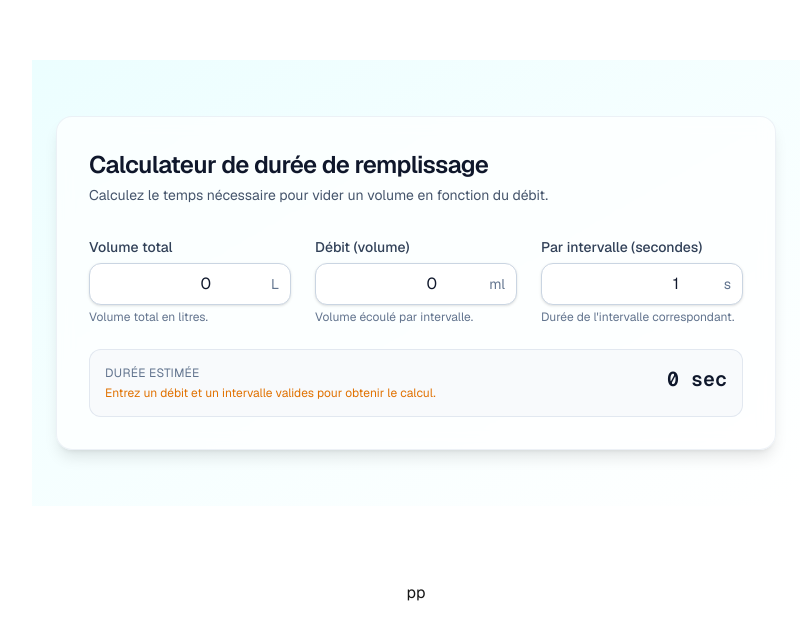
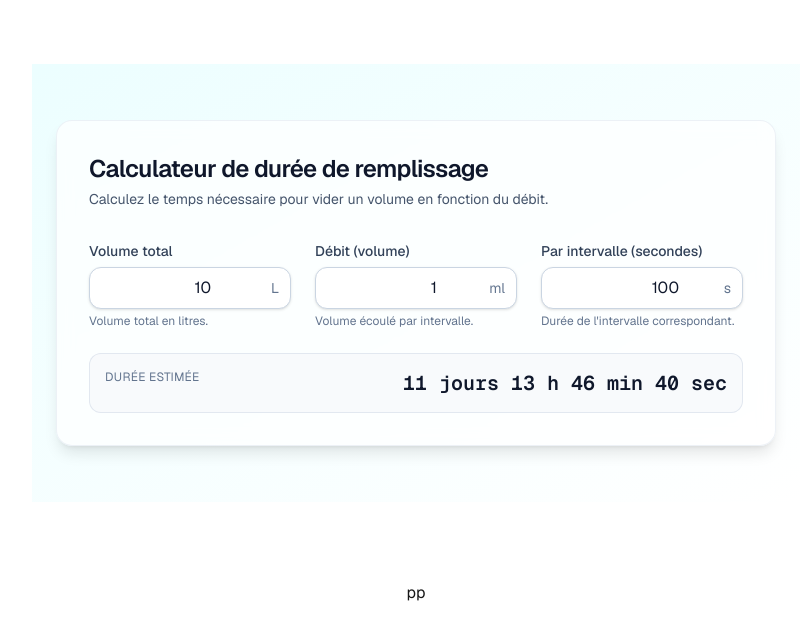
Before and after one commit to RemiGirard/pamVolum, a Next.js app in the folder next-app/: page / in a window 1280 px wide. Shown: the part 117-756 px from the top of the page, without its empty margins (224-1035 px from the left). Built offline with nearby package versions, Linux system fonts and the light colour scheme.

Commit message:
feat: improve input UX

```diff
--- a/next-app/src/Presentation/components/Calculator.tsx
+++ b/next-app/src/Presentation/components/Calculator.tsx
@@ -25,18 +25,26 @@ function formatDuration(totalSeconds: number): string {
 }
 
 export default function Calculator() {
-  const [volumeValue, setVolumeValue] = useState<number>(0); // litres
-  const [volumeSpeed, setVolumeSpeed] = useState<{
-    volume: number; // millilitres
-    perTimeInSeconds: number; // seconds
-  }>({
-    volume: 0,
-    perTimeInSeconds: 1,
-  });
+  // Keep raw strings so inputs can be temporarily empty while editing
+  const [volumeValueStr, setVolumeValueStr] = useState<string>("10");
+  const [speedVolumeStr, setSpeedVolumeStr] = useState<string>("1");
+  const [perTimeStr, setPerTimeStr] = useState<string>("100");
 
-  const isValid = volumeValue >= 0 && volumeSpeed.volume > 0 && volumeSpeed.perTimeInSeconds > 0;
+  // Parsed values for calculations
+  const volumeValue = parseFloat(volumeValueStr);
+  const speedVolume = parseFloat(speedVolumeStr);
+  const perTimeInSeconds = parseFloat(perTimeStr);
+
+  const isValid =
+    Number.isFinite(volumeValue) &&
+    Number.isFinite(speedVolume) &&
+    Number.isFinite(perTimeInSeconds) &&
+    volumeValue >= 0 &&
+    speedVolume > 0 &&
+    perTimeInSeconds > 0;
+
   const timeInSeconds = isValid
-    ? (volumeValue * 1000 / volumeSpeed.volume) * volumeSpeed.perTimeInSeconds
+    ? (volumeValue * 1000 / speedVolume) * perTimeInSeconds
     : 0;
 
   return (
@@ -65,8 +73,10 @@ export default function Calculator() {
                     min={0}
                     step={0.01}
                     placeholder="0,00"
-                    value={volumeValue}
-                    onChange={(e) => setVolumeValue(Number(e.target.value))}
+                    value={volumeValueStr}
+                    onChange={(e) => setVolumeValueStr(e.target.value)}
+                    onFocus={(e) => e.currentTarget.select()}
+                    onClick={(e) => e.currentTarget.select()}
                   />
                   <span className="pointer-events-none absolute inset-y-0 right-3 flex items-center text-sm text-slate-500 dark:text-slate-400">
                     L
@@ -86,10 +96,10 @@ export default function Calculator() {
                     min={0}
                     step={1}
                     placeholder="0"
-                    value={volumeSpeed.volume}
-                    onChange={(e) =>
-                      setVolumeSpeed({ volume: Number(e.target.value), perTimeInSeconds: volumeSpeed.perTimeInSeconds })
-                    }
+                    value={speedVolumeStr}
+                    onChange={(e) => setSpeedVolumeStr(e.target.value)}
+                    onFocus={(e) => e.currentTarget.select()}
+                    onClick={(e) => e.currentTarget.select()}
                   />
                   <span className="pointer-events-none absolute inset-y-0 right-3 flex items-center text-sm text-slate-500 dark:text-slate-400">
                     ml
@@ -109,10 +119,10 @@ export default function Calculator() {
                     min={1}
                     step={1}
                     placeholder="1"
-                    value={volumeSpeed.perTimeInSeconds}
-                    onChange={(e) =>
-                      setVolumeSpeed({ volume: volumeSpeed.volume, perTimeInSeconds: Number(e.target.value) })
-                    }
+                    value={perTimeStr}
+                    onChange={(e) => setPerTimeStr(e.target.value)}
+                    onFocus={(e) => e.currentTarget.select()}
+                    onClick={(e) => e.currentTarget.select()}
                   />
                   <span className="pointer-events-none absolute inset-y-0 right-3 flex items-center text-sm text-slate-500 dark:text-slate-400">
                     s
```
